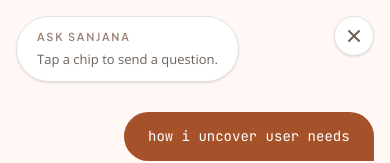
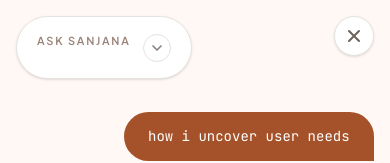
Before and after one commit to sanjana-venkat/sanjana-portfolio, a React (Vite) app: page / in a window 390 px wide. Both pictures are taken after a click on the button 342 px from the left and 796 px from the top of the page. Shown: the top 163 px of the page. Built offline with nearby package versions, Linux system fonts and the light colour scheme.

Commit message:
Add ChevronDownIcon and hint toggle in MobileChatModal

```diff
--- a/src/App.jsx
+++ b/src/App.jsx
@@ -164,6 +164,14 @@ function ChevronLeftIcon({ className = "h-5 w-5" }) {
   return (
     <svg aria-hidden="true" viewBox="0 0 24 24" className={className} fill="none" stroke="currentColor" strokeWidth="2.8" strokeLinecap="round" strokeLinejoin="round">
       <path d="M15 18L9 12l6-6" />
+    </svg>
+  );
+}
+
+function ChevronDownIcon({ className = "h-4 w-4" }) {
+  return (
+    <svg aria-hidden="true" viewBox="0 0 24 24" className={className} fill="none" stroke="currentColor" strokeWidth="2.5" strokeLinecap="round" strokeLinejoin="round">
+      <path d="m6 9 6 6 6-6" />
     </svg>
   );
 }
@@ -530,14 +538,32 @@ function ChatConversation({ active, showThinking, showResponse, showPills, showU
 }
 
 function MobileChatModal({ active, setActive, showThinking, showResponse, showPills, showUserNeedsRest, onTypeDone, openProjectForActivePill, onClose }) {
+  const [showHint, setShowHint] = useState(false);
+
   return (
     <div className={`fixed inset-0 z-[60] flex flex-col bg-[#FFF8F5] ${BODY}`}>
-      <div className="pointer-events-none fixed left-0 right-0 top-0 z-10 flex items-start justify-between px-4 pt-4">
-        <div className="pointer-events-auto rounded-full border border-[#E4E2E1] bg-white px-5 py-3 shadow-sm">
-          <p className={`text-[11px] font-semibold uppercase tracking-[0.16em] text-[#9A8176] ${HEADING}`}>
-            ask sanjana
-          </p>
-          <p className="mt-1 text-[13px] text-[#6B625C]">Tap a chip to send a question.</p>
+      <div className="pointer-events-none fixed left-0 right-0 top-0 z-10 flex items-start justify-between gap-3 px-4 pt-4">
+        <div className="pointer-events-auto flex max-w-[calc(100%-72px)] items-start gap-3 rounded-[32px] border border-[#E4E2E1] bg-white px-5 py-4 shadow-sm">
+          <div className="min-w-0">
+            <p className={`text-[11px] font-semibold uppercase tracking-[0.16em] text-[#9A8176] ${HEADING}`}>
+              ask sanjana
+            </p>
+
+            {showHint && (
+              <p className="mt-2 text-[13px] text-[#6B625C] animate-[fadeUp_0.25s_ease_forwards]">
+                Tap a chip to send a question.
+              </p>
+            )}
+          </div>
+
+          <button
+            type="button"
+            onClick={() => setShowHint((current) => !current)}
+            aria-label={showHint ? "Hide hint" : "Show hint"}
+            className="mt-[1px] inline-flex h-7 w-7 shrink-0 items-center justify-center rounded-full border border-[#E4E2E1] bg-white p-0 leading-none text-[#8A817B] transition hover:text-[#A5522A]"
+          >
+            <ChevronDownIcon className={`h-4 w-4 transition-transform duration-300 ${showHint ? "rotate-180" : ""}`} />
+          </button>
         </div>
 
         <div className="pointer-events-auto">
```
